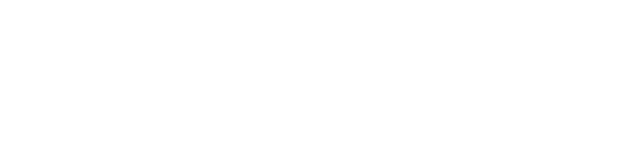
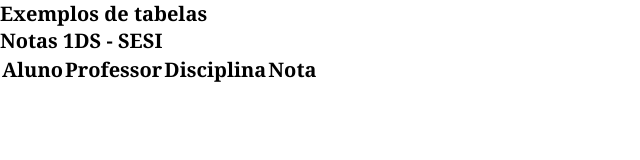
Before and after one commit to joaof-souza/tabelas, a plain HTML site: page index.html in a window 1280 px wide. Shown: the whole page, without its empty margins (0-640 px from the left). Drawn offline with Linux system fonts and the light colour scheme.

Commit message:
FEAT: Cria a tabela alunos

```diff
--- a/index.html
+++ b/index.html
@@ -10,6 +10,24 @@
 
 </head>
 <body>
+    <header class="header-title">
+        <h1>Exemplos de tabelas</h1>
+        <!-- título para a tabela -->
+         <h2>Notas 1DS - SESI</h2>
+    </header>
+    <main class="main-content">
+        <!-- container para a tabela -->
+         <table>
+            <!-- criar uma linha na tabela -->
+             <tr>
+                <!-- criar os cabeçalhos das linhas da tabela -->
+                <th>Aluno</th>
+                <th>Professor</th>
+                <th>Disciplina</th>
+                <th>Nota</th>
+             </tr>
 
+         </table>
+    </main>
 </body>
 </html>
```
